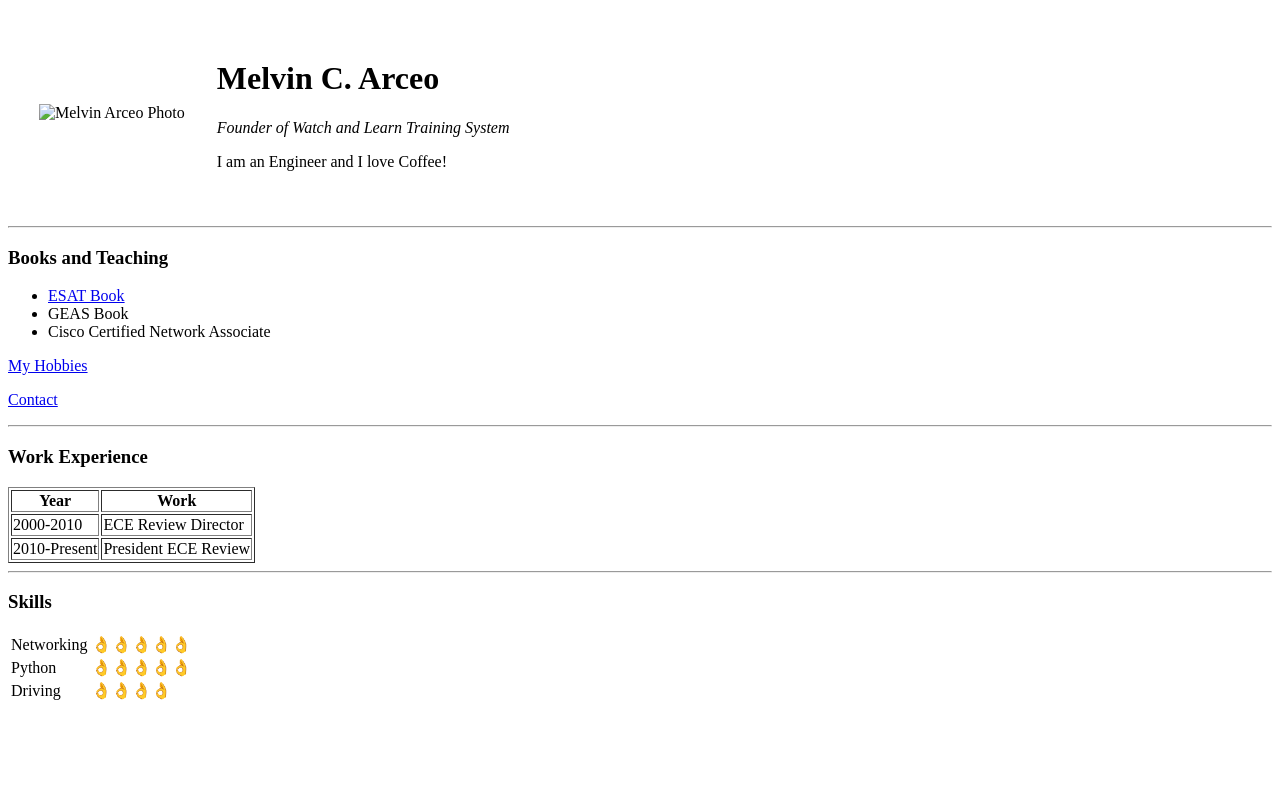
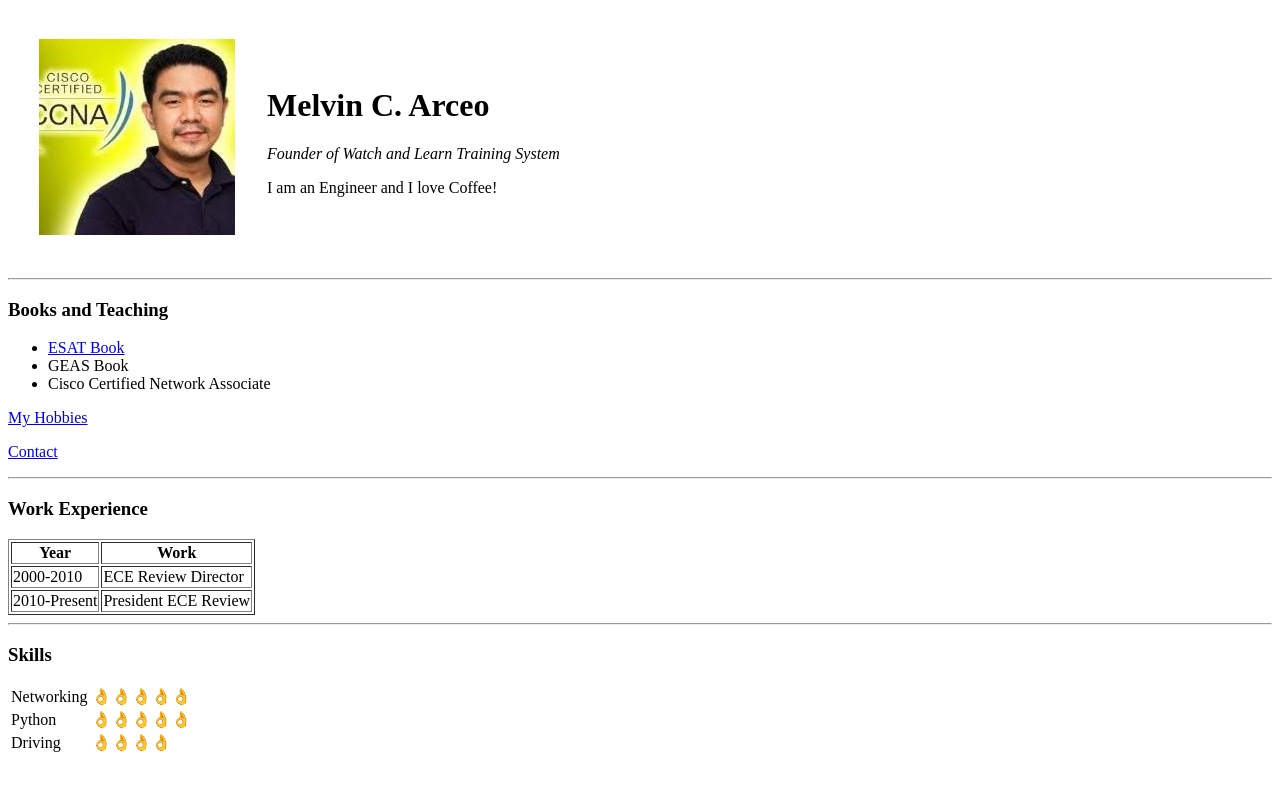
Before and after one commit to melvinarceo/cv, a plain HTML site: page index.html in a window 1280 px wide. Drawn offline with Linux system fonts and the light colour scheme.

Commit message:
Add files via upload

```diff
--- a/index.html
+++ b/index.html
@@ -9,7 +9,7 @@
 <body>
   <table cellspacing='30'>
     <tr>
-      <td><img src="img/mCA.jpg" alt="Melvin Arceo Photo"></td>
+      <td><img src="mCA.jpg" alt="Melvin Arceo Photo"></td>
       <td>
         <h1>Melvin C. Arceo</h1>
         <p><em>Founder of Watch and Learn Training System</em></p>
```
